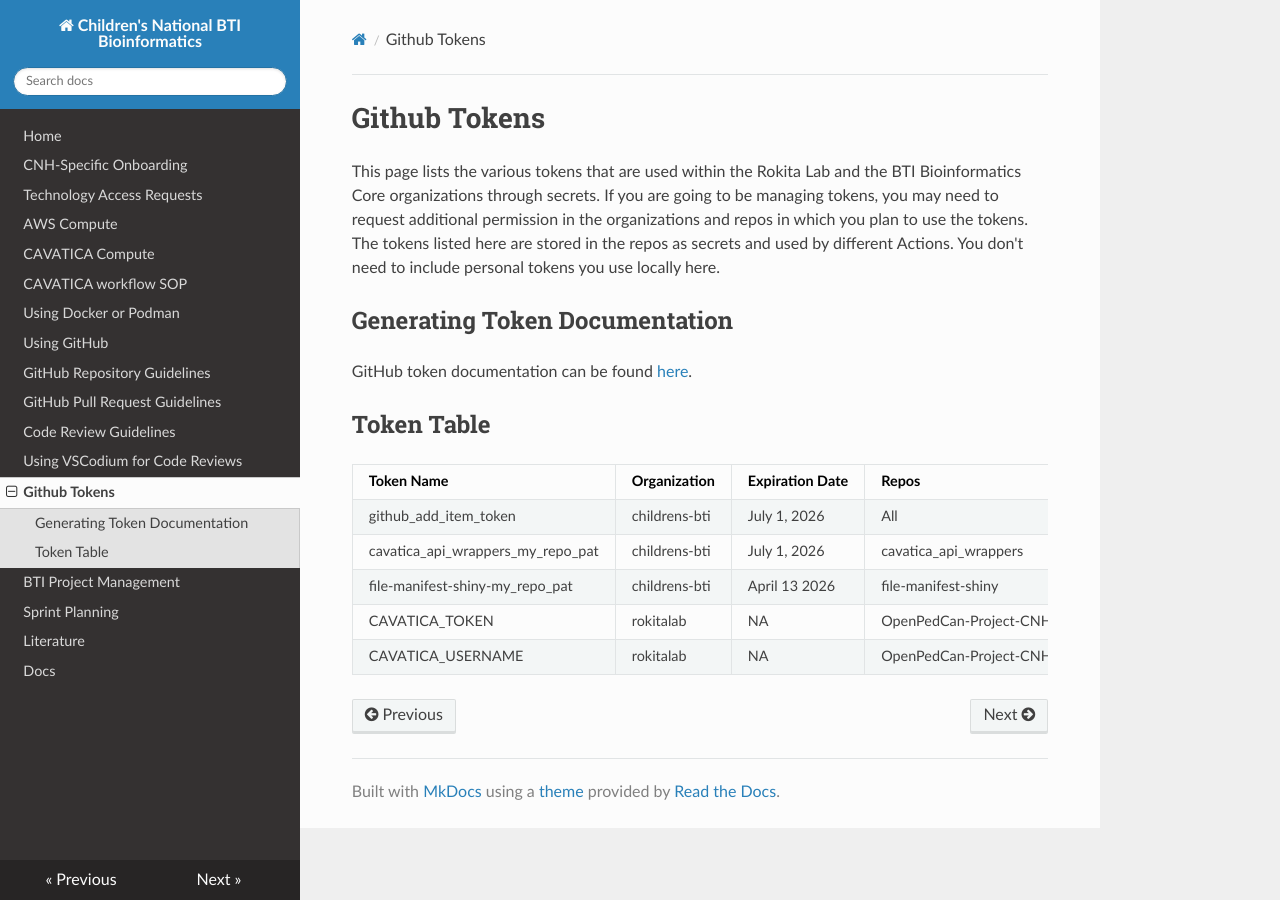
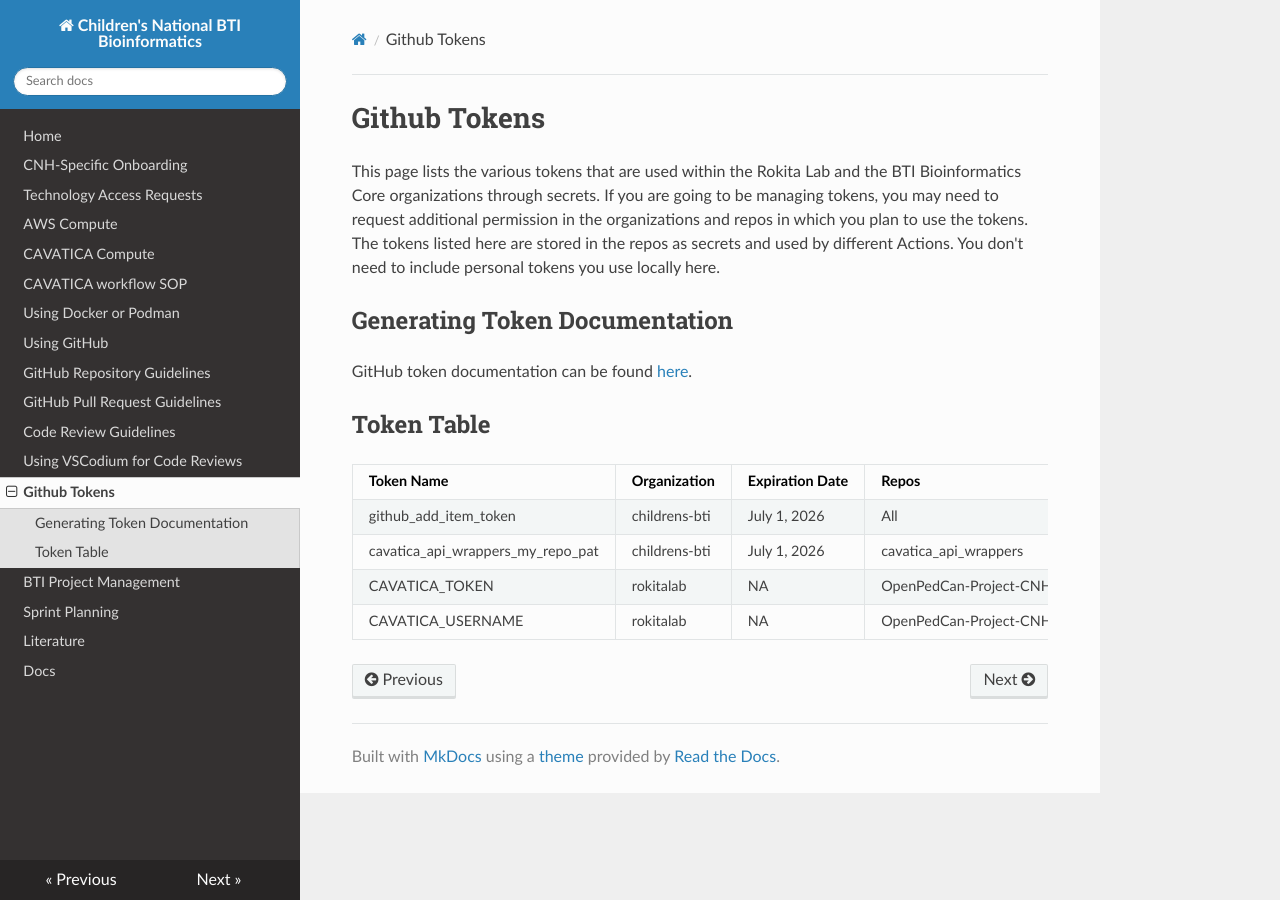
Before and after one commit to childrens-bti/bti-bfx-docs, an MkDocs documentation site: the page built from docs/github-tokens.md, in a window 1280 px wide. Built offline with MkDocs 1.6.1, drawn with Linux system fonts in a browser that asks for light colours; nearby versions of some CDN libraries.

Commit message:
:fire: remove defunct token

```diff
--- a/docs/github-tokens.md
+++ b/docs/github-tokens.md
@@ -15,6 +15,5 @@
 | ---------- | ------------ | --------------- | ----- | ------------ | ------ | ----------- | ----- |
 | github_add_item_token | childrens-bti | July 1, 2026 | All | ADD_TO_PROJECT_PAT | add-issues-to-project | Organization permissions: Read and Write access to organization projects. Repository permissions: Read access to metadata; Read and Write access to issues and pull requests. | This is an organization level token stored within childrens-bti and rokita-lab
 | cavatica_api_wrappers_my_repo_pat | childrens-bti | July 1, 2026 | cavatica_api_wrappers | MY_REPO_PAT | make-cavatica-project | Repository permissions: Read access to code and metadata. |  |
-| file-manifest-shiny-my_repo_pat | childrens-bti  | April 13 2026 | file-manifest-shiny | MY_REPO_PAT | deploy-shinyapp and test-shinyapp | Repository permissions: Read access to actions, code, metadata, and secrets
 | CAVATICA_TOKEN | rokitalab | NA | OpenPedCan-Project-CNH | CAVATICA_TOKEN | build and build_and_push | Repository permissions: log into CAVATICA and push docker image. | Value is created on Cavatica not in github.
 | CAVATICA_USERNAME | rokitalab | NA | OpenPedCan-Project-CNH | CAVATICA_USERNAME | build and build_and_push | Repository permissions: log into CAVATICA and push docker image. |  Value is created on Cavatica not in github.
```
